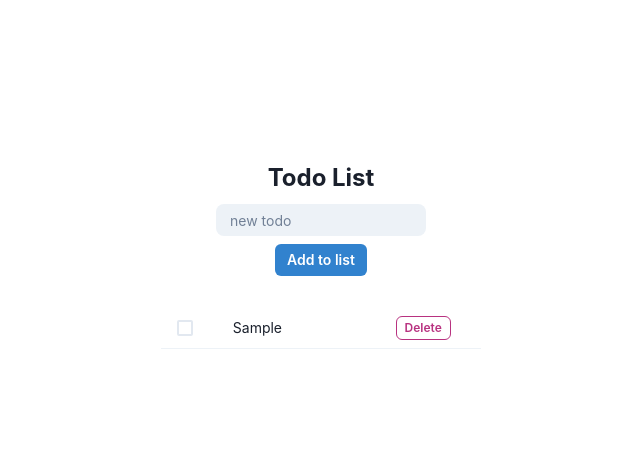
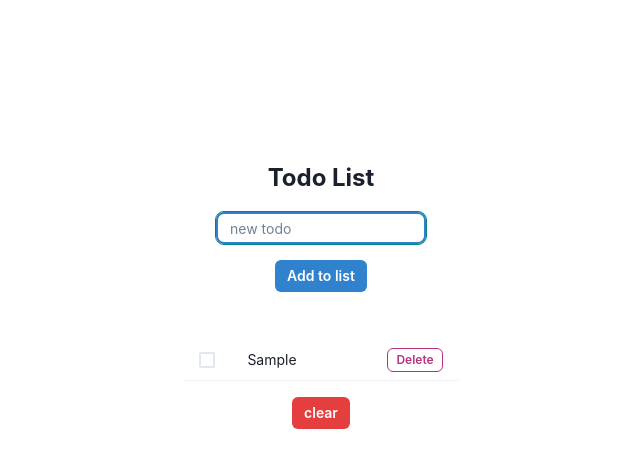
Before and after one commit to kagye/todo-list, a React (Vite) app: page / in a window 1280 px wide. Both pictures are taken after typing "Sample" into the empty fields and a click on the button "Add to list". Shown: the top 468 px of the page, without its empty margins (319-959 px from the left). Built offline with nearby package versions, Linux system fonts and the light colour scheme.

Commit message:
add clear button and focus on input after adding item

```diff
--- a/src/App.tsx
+++ b/src/App.tsx
@@ -59,6 +59,12 @@ function App() {
     });
 
     inputRef.current.value = '';
+    inputRef.current.focus();
+  };
+
+  const handleClearAllItem = () => {
+    setTodos([]);
+    saveToLocalStorage([]);
   };
 
   const handleCheckedItem = (id: number) => {
@@ -82,7 +88,7 @@ function App() {
   return (
     <div className="App">
       <div className="todolist">
-        <VStack>
+        <VStack spacing="1em">
           <Text as="b" fontSize="2xl">
             Todo List
           </Text>
@@ -96,6 +102,7 @@ function App() {
             placeholder="new todo"
             variant="filled"
             size="sm"
+            outline="solid 1px teal"
           ></Input>
           <Button
             colorScheme="blue"
@@ -105,10 +112,21 @@ function App() {
           >
             Add to list
           </Button>
+
+          <TodoDisplay onChecked={handleCheckedItem} onClick={handleDeleteItem}>
+            {todos}
+          </TodoDisplay>
+          {todos.length > 0 && (
+            <Button
+              colorScheme="red"
+              size="sm"
+              variant="solid"
+              onClick={handleClearAllItem}
+            >
+              clear
+            </Button>
+          )}
         </VStack>
-        <TodoDisplay onChecked={handleCheckedItem} onClick={handleDeleteItem}>
-          {todos}
-        </TodoDisplay>
       </div>
     </div>
   );
```
